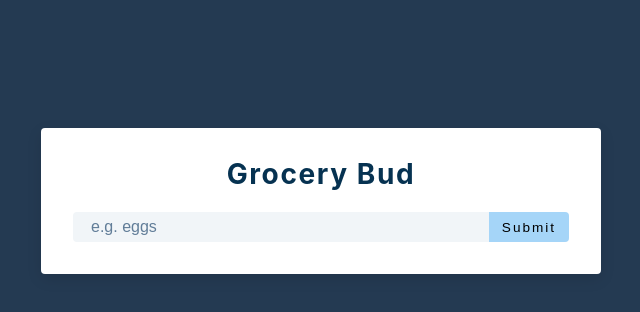
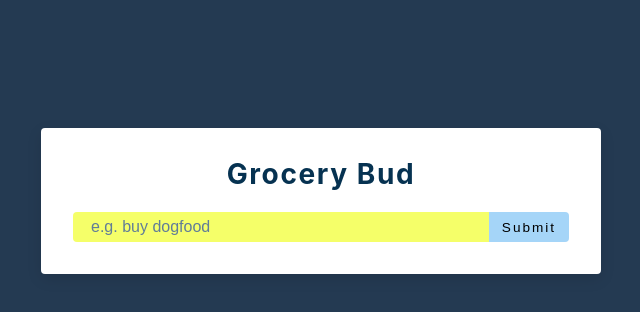
Before and after one commit to isabelchua/react-projects, a React (Create React App) app in the folder 10-grocery-bud/setup/: page / in a window 1280 px wide. Shown: the top 312 px of the page, without its empty margins (319-959 px from the left). Built offline with nearby package versions, Linux system fonts and the light colour scheme.

Commit message:
highlight

```diff
--- a/10-grocery-bud/setup/src/App.js
+++ b/10-grocery-bud/setup/src/App.js
@@ -22,6 +22,8 @@ function App() {
 		msg: "",
 		type: ""
 	});
+
+	const [editColor, setEditColor] = useState("");
 
 	const handleSubmit = e => {
 		e.preventDefault();
@@ -67,6 +69,8 @@ function App() {
 
 	const editItem = id => {
 		const specificItem = list.find(item => item.id === id);
+		showAlert(true, "success", "edit item");
+		setEditColor("highlight");
 		setIsEditing(true);
 		setEditId(id);
 		setName(specificItem.title);
@@ -86,8 +90,8 @@ function App() {
 				<div className="form-control">
 					<input
 						type="text"
-						className="grocery"
-						placeholder="e.g. eggs"
+						className={`grocery input-field ${editColor}`}
+						placeholder="e.g. buy dogfood"
 						value={name}
 						onChange={e => setName(e.target.value)}
 					/>
--- a/10-grocery-bud/setup/src/index.css
+++ b/10-grocery-bud/setup/src/index.css
@@ -210,10 +210,11 @@ Grocery List
 	display: flex;
 	justify-content: center;
 }
+
 .grocery {
 	padding: 0.25rem;
 	padding-left: 1rem;
-	background: var(--grey-10);
+	background: #f8f8f8;
 	border-top-left-radius: var(--radius);
 	border-bottom-left-radius: var(--radius);
 	border-color: transparent;
@@ -221,6 +222,11 @@ Grocery List
 	flex: 1 0 auto;
 	color: var(--grey-5);
 }
+
+.input-field {
+	background: #f5ff69;
+}
+
 .grocery::placeholder {
 	font-family: var(--ff-secondary);
 	color: var(--grey-5);
@@ -313,3 +319,7 @@ Grocery List
 .clear-btn:hover {
 	color: var(--red-dark);
 }
+
+.highlight {
+	background-color: #721c24;
+}
```
